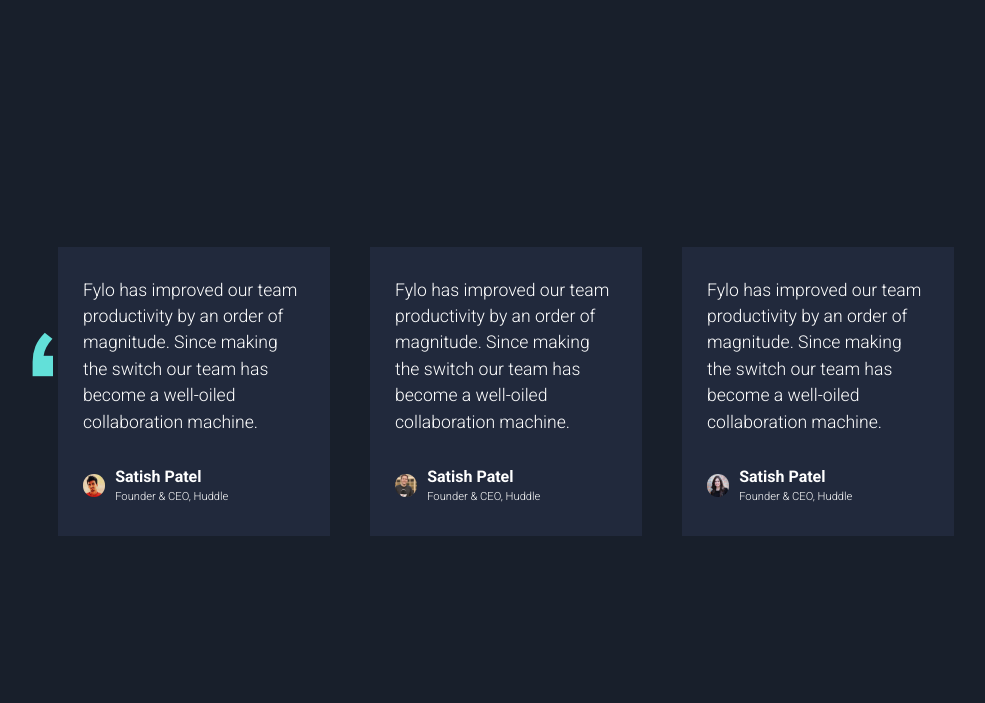
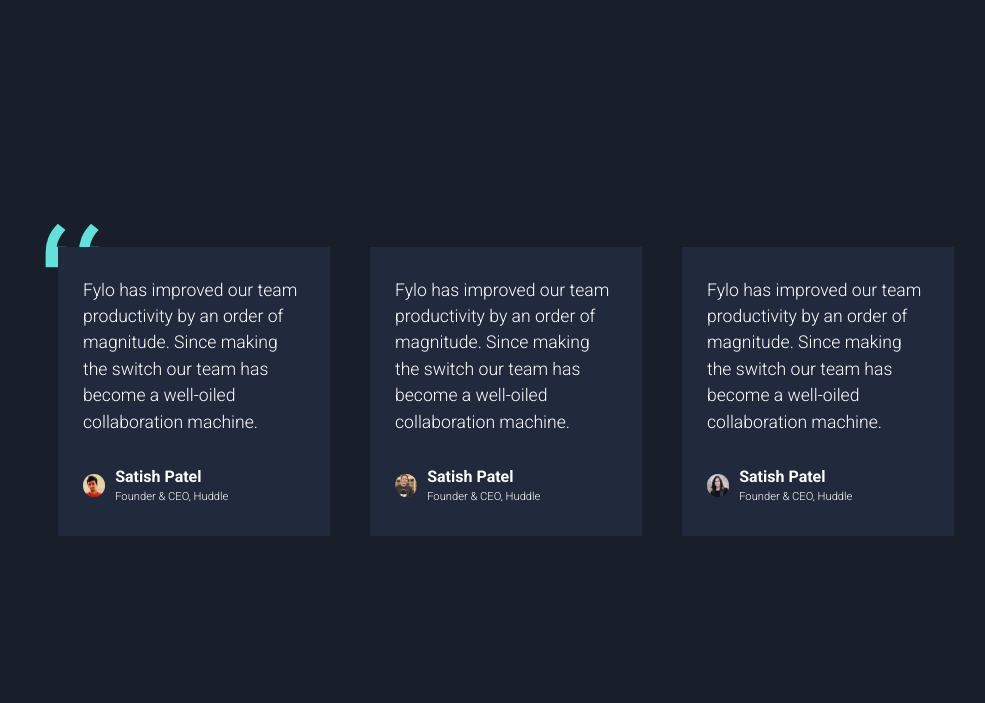
Before and after one commit to Santalome/Fylo-Page, a plain HTML site: page index.html in a window 1280 px wide. Shown: the part 2160-2863 px from the top of the page, without its empty margins (134-1119 px from the left). Drawn offline with Linux system fonts and the light colour scheme.

Commit message:
update styles

```diff
--- a/css/styles.css
+++ b/css/styles.css
@@ -209,9 +209,9 @@
 
 .reference-img{
     position: absolute;
-    left: 13%;
+    left: 14%;
     z-index: -1;
-    top: 40%;
+    top: 27%;
 }
 
 .signup-flex{
```
